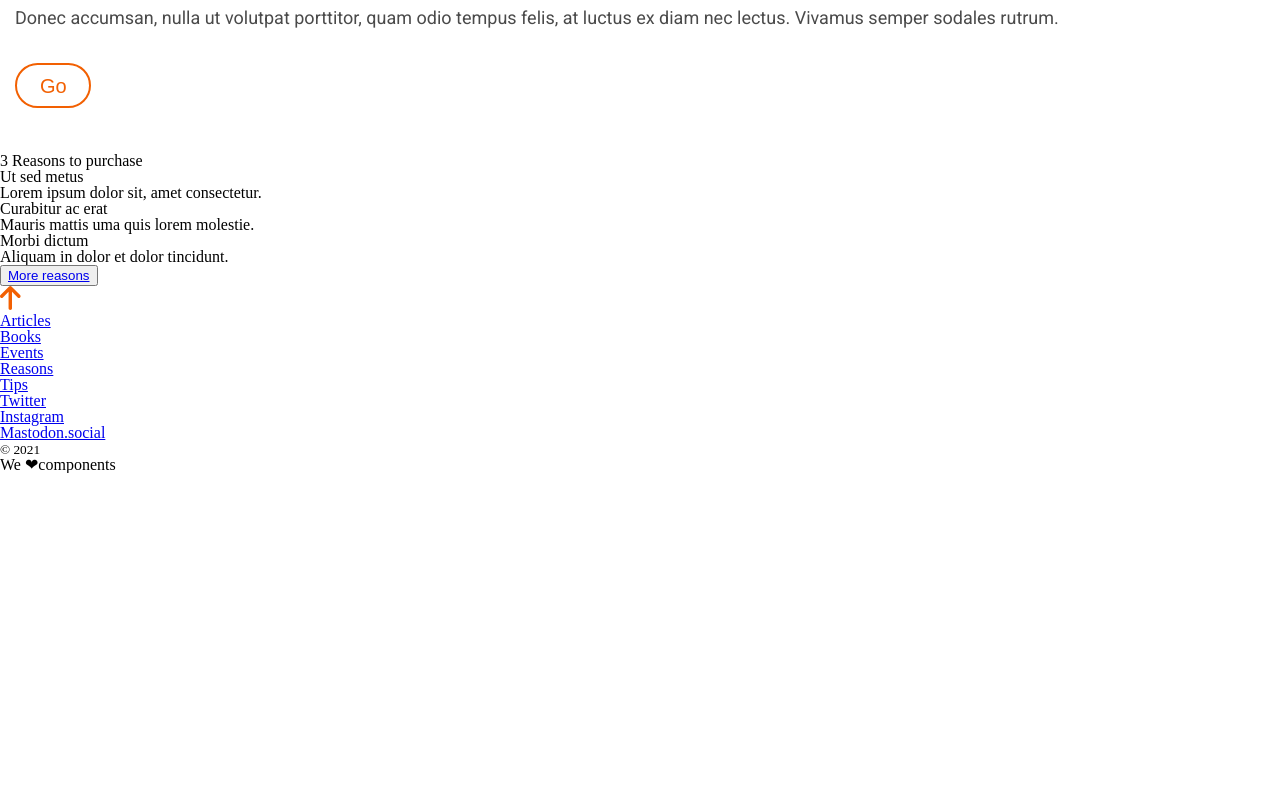
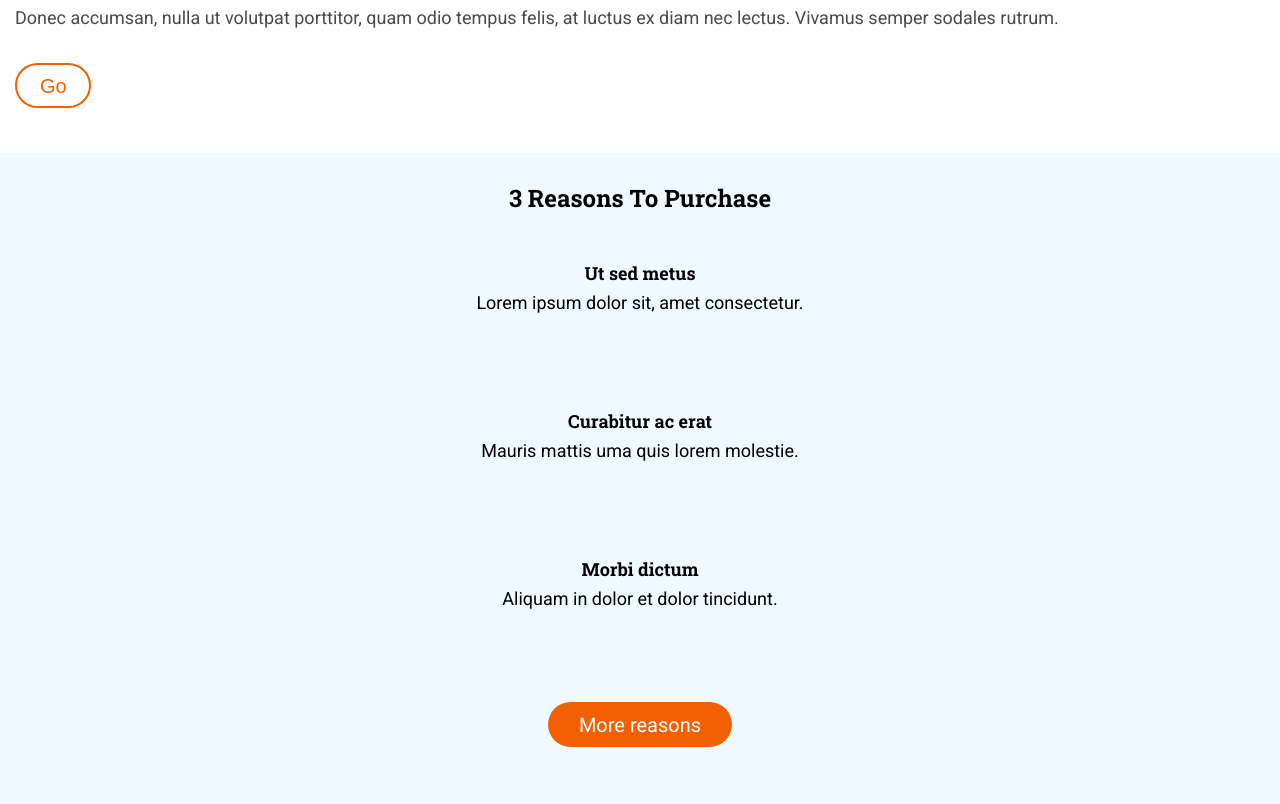
Before and after one commit to Adalab/modulo-1-evaluacion-final-PatriciaVaqueroSaenz, a website: page src/html/index.html in a window 1280 px wide. Shown: the part 903-1707 px from the top of the page. Before the commit the page ends 1376 px from the top, so only its background shows below. Drawn offline with nearby package versions, Linux system fonts and the light colour scheme; files that its build step writes are made by us from their sources; files whose address does not match are found by name.

Commit message:
add scss partial section-reasons

```diff
--- a/src/scss/layout/_content.scss
+++ b/src/scss/layout/_content.scss
@@ -53,3 +53,58 @@
 
 
 //SECTION 2
+
+.section-reasons{
+    background-color: $ice-blue;
+    padding: 30px 15px 0;
+    width: 100%;
+    height: auto;
+    text-align: center;
+    box-sizing: border-box;
+}
+.section-reasons__title{
+    width: 100%;
+    height: auto;
+    font-family: $font-title;
+    font-size: 24px;
+    line-height: 30px;
+    text-align: center;
+    color: $black;
+    text-transform: capitalize;
+}
+.section-reasons__list{
+    list-style: none;
+    margin: 45px 55px 0;
+    text-align: center;
+    display: grid;
+    grid-template-columns: 1fr;
+    grid-template-rows: repeat(3, minmax(148px, auto));
+}
+.section-reasons__list--item-title{
+    width: 100%;
+    font-family: $font-title;
+    font-size: 18px;
+    line-height: 30px;
+}
+.section-reasons__list--item-text{
+    width: 100%;
+    font-family: $font-text;
+    font-size: 18px;
+    line-height: 30px;
+}
+.section-reasons__button{
+    width: 184px;
+    height: 45px;
+    background-color: $orange;
+    border-radius: 22.5px;
+    border: none;
+    margin:0 auto 60px;
+}
+.section-reasons__link{
+    text-decoration: none;
+    color: $white;
+    font-family: $font-text;
+    font-size: 20px;
+    line-height: 45px;
+    padding: 14px 24px;
+}
--- a/src/scss/layout/_hero.scss
+++ b/src/scss/layout/_hero.scss
@@ -15,7 +15,7 @@
 }
 .hero__title{
     width: 100%;
-    height: 110px;
+    height: auto;
     font-family: $font-title;
     font-size: 48px;
     font-style: bold;
@@ -30,7 +30,7 @@
     font-family: $font-text;
     font-size: 18px;
     width: 100%;
-    height: 21px;
+    height: auto;
     text-align: center;
     color: $white;
     margin-top: 15px;
```
